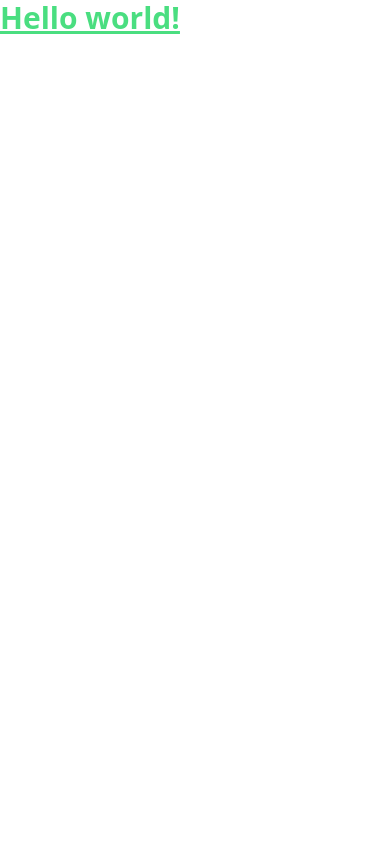
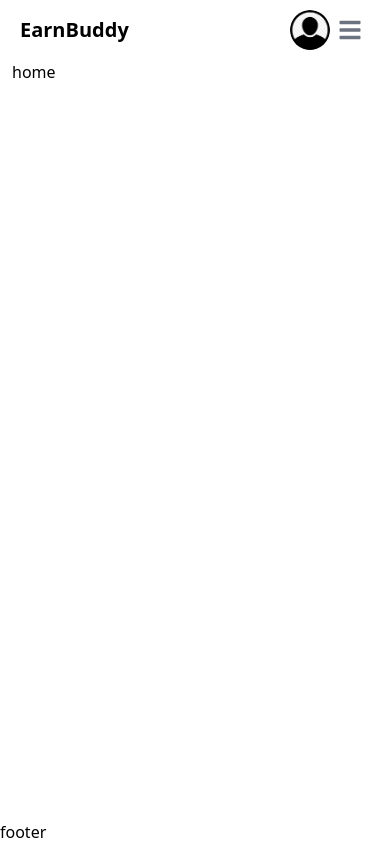
Before and after one commit to noman023/earnBuddy-client, a React (Vite) app: page / in a window 390 px wide. Built offline with nearby package versions, Linux system fonts and the light colour scheme.

Commit message:
added routes and header

```diff
--- a/package.json
+++ b/package.json
@@ -10,6 +10,7 @@
     "preview": "vite preview"
   },
   "dependencies": {
+    "flowbite-react": "^0.9.0",
     "localforage": "^1.10.0",
     "match-sorter": "^6.3.4",
     "react": "^18.2.0",
--- a/src/App.jsx
+++ b/src/App.jsx
@@ -1,9 +1,10 @@
+import { Button } from "flowbite-react";
+import Header from "./components/Header/Header";
+
 export default function App() {
   return (
     <div>
-      <h1 className="text-3xl font-bold underline text-green-400">
-        Hello world!
-      </h1>
+      <Header />
     </div>
   );
 }
--- /dev/null
+++ b/src/components/Header/Header.jsx
@@ -0,0 +1,46 @@
+import { Avatar, Dropdown, Navbar } from "flowbite-react";
+
+import userImg from "../../assets/user.png";
+
+export default function Header() {
+  return (
+    <Navbar fluid rounded>
+      <Navbar.Brand href="/">
+        <span className="self-center whitespace-nowrap text-xl font-semibold">
+          EarnBuddy
+        </span>
+      </Navbar.Brand>
+
+      <div className="flex md:order-2">
+        <Dropdown
+          arrowIcon={false}
+          inline
+          label={<Avatar alt="User settings" img={userImg} rounded />}
+        >
+          <Dropdown.Header>
+            <span className="block text-sm">Bonnie Green</span>
+            <span className="block truncate text-sm font-medium">
+              name@flowbite.com
+            </span>
+          </Dropdown.Header>
+          <Dropdown.Item>Dashboard</Dropdown.Item>
+          <Dropdown.Item>Settings</Dropdown.Item>
+          <Dropdown.Item>Earnings</Dropdown.Item>
+          <Dropdown.Divider />
+          <Dropdown.Item>Sign out</Dropdown.Item>
+        </Dropdown>
+        <Navbar.Toggle />
+      </div>
+
+      <Navbar.Collapse>
+        <Navbar.Link href="#" active>
+          Home
+        </Navbar.Link>
+        <Navbar.Link href="#">About</Navbar.Link>
+        <Navbar.Link href="#">Services</Navbar.Link>
+        <Navbar.Link href="#">Pricing</Navbar.Link>
+        <Navbar.Link href="#">Contact</Navbar.Link>
+      </Navbar.Collapse>
+    </Navbar>
+  );
+}
--- /dev/null
+++ b/src/layout/main/Main.jsx
@@ -0,0 +1,16 @@
+import Header from "../../components/Header/Header";
+import { Outlet } from "react-router-dom";
+
+export default function Main() {
+  return (
+    <div className="flex flex-col min-h-screen">
+      <div className="container mx-auto px-3 flex-grow">
+        <Header />
+
+        <Outlet />
+      </div>
+
+      <footer>footer</footer>
+    </div>
+  );
+}
--- a/src/main.jsx
+++ b/src/main.jsx
@@ -1,10 +1,12 @@
 import React from "react";
 import ReactDOM from "react-dom/client";
-import App from "./App.jsx";
+import { RouterProvider } from "react-router-dom";
+
 import "./index.css";
+import routes from "./route/Route.jsx";
 
 ReactDOM.createRoot(document.getElementById("root")).render(
   <React.StrictMode>
-    <App />
+    <RouterProvider router={routes} />
   </React.StrictMode>
 );
--- /dev/null
+++ b/src/pages/Home/Home.jsx
@@ -0,0 +1,7 @@
+export default function Home() {
+  return (
+    <div>
+      <h1>home</h1>
+    </div>
+  );
+}
--- /dev/null
+++ b/src/route/Route.jsx
@@ -0,0 +1,18 @@
+import { createBrowserRouter } from "react-router-dom";
+import Home from "../pages/Home/Home";
+import Main from "../layout/main/Main";
+
+const routes = createBrowserRouter([
+  {
+    path: "/",
+    element: <Main />,
+    children: [
+      {
+        path: "/",
+        element: <Home />,
+      },
+    ],
+  },
+]);
+
+export default routes;
--- a/tailwind.config.js
+++ b/tailwind.config.js
@@ -1,8 +1,10 @@
+const flowbite = require("flowbite-react/tailwind");
+
 /** @type {import('tailwindcss').Config} */
 export default {
-  content: ["./index.html", "./src/**/*.{js,ts,jsx,tsx}"],
+  content: ["./index.html", "./src/**/*.{js,ts,jsx,tsx}", flowbite.content()],
   theme: {
     extend: {},
   },
-  plugins: [],
+  plugins: [flowbite.plugin()],
 };
```
Also changed, not shown: src/assets/user.png (added), 1 other file (tests, documents, lock files or other folders).
